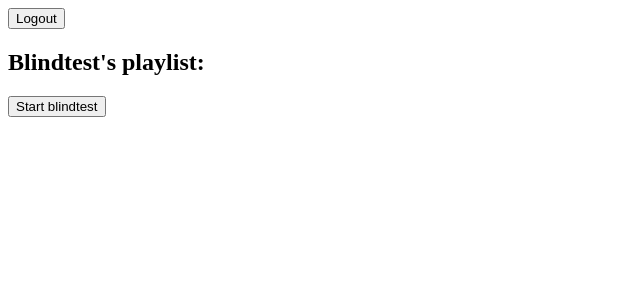
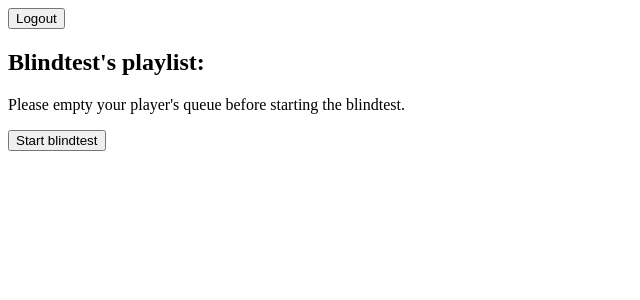
Before and after one commit to Hiddensquid44/music-apps-tools, an Angular app in the folder mat-frontend/: page /blindtest-game in a window 1280 px wide. Shown: the top 300 px of the page, without its empty margins (0-640 px from the left). Built offline with nearby package versions, Linux system fonts and the light colour scheme.

Commit message:
Empty queue message

```diff
--- a/mat-frontend/src/app/features/blindtest/blindtest-game/blindtest-game.html
+++ b/mat-frontend/src/app/features/blindtest/blindtest-game/blindtest-game.html
@@ -7,6 +7,7 @@
     </div>
 }
 @if (!gameState.gameStarted) {
+    <p>Please empty your player's queue before starting the blindtest.</p>
     <button (click)="setupBlindtest()">Start blindtest</button>
 }
 
```
